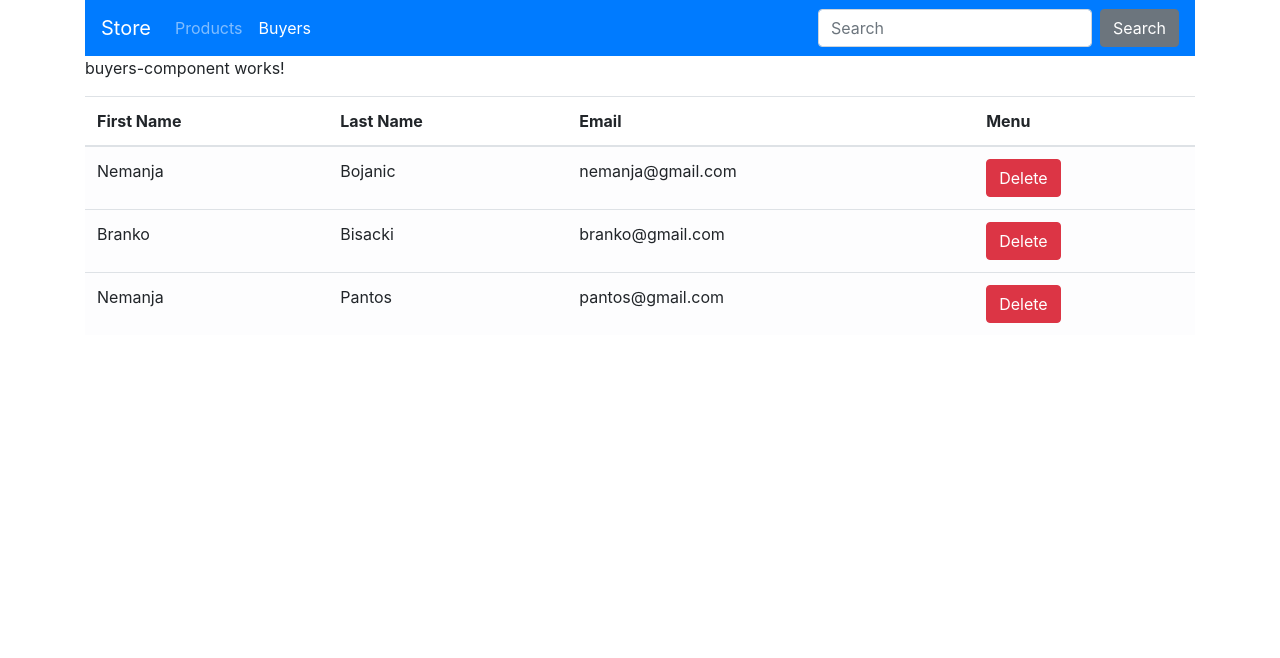
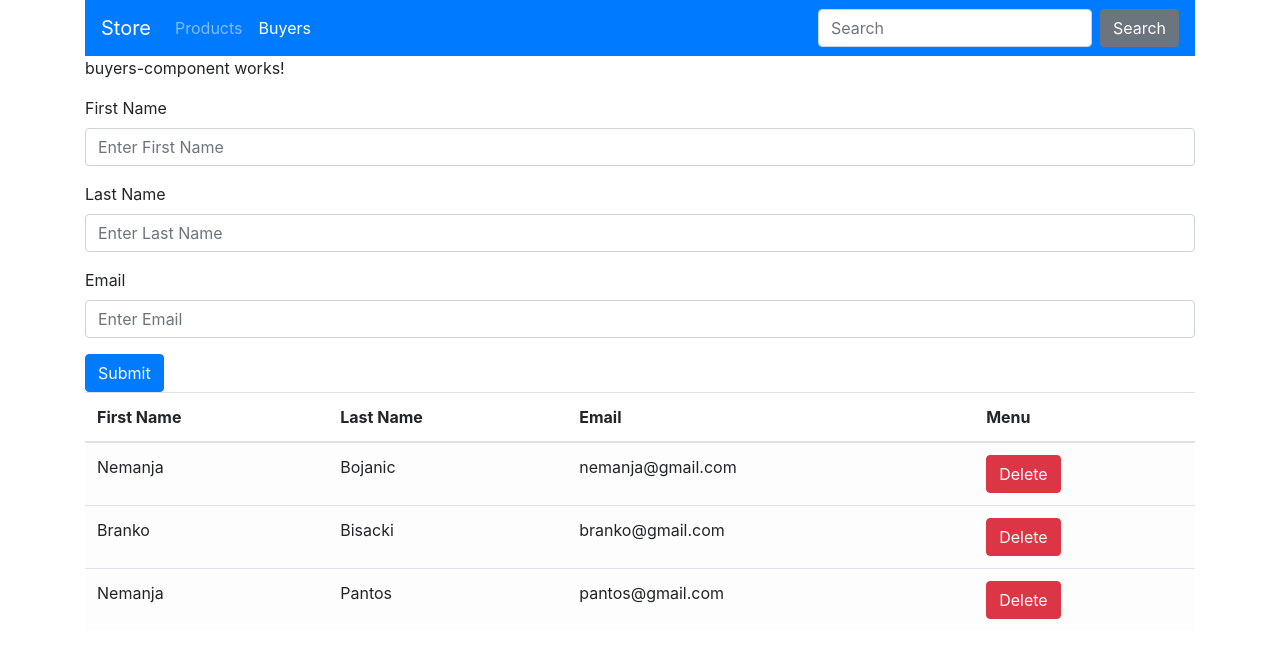
Before and after one commit to Nemanja1989/store, an Angular app: page /buyers in a window 1280 px wide. Shown: the top 658 px of the page. Built offline with nearby package versions, Linux system fonts and the light colour scheme.

Commit message:
master form for adding buyer that calse component and than service

```diff
--- a/src/app/app.module.ts
+++ b/src/app/app.module.ts
@@ -1,6 +1,7 @@
 import {BrowserModule} from '@angular/platform-browser';
 import {NgModule} from '@angular/core';
 import {RouterModule, Routes} from '@angular/router';
+import {FormsModule} from '@angular/forms';
 
 
 import {AppComponent} from './app.component';
@@ -27,6 +28,7 @@ const appRoutes: Routes = [
     ],
     imports: [
         BrowserModule,
+        FormsModule,
         RouterModule.forRoot(
             appRoutes
         )
--- a/src/app/components/buyers-component/buyers-component.component.html
+++ b/src/app/components/buyers-component/buyers-component.component.html
@@ -1,6 +1,26 @@
 <p>
     buyers-component works!
 </p>
+
+<form class="">
+    <div class="form-group">
+        <label for="firstName">First Name</label>
+        <input type="text" name="firstName" class="form-control" id="firstName" placeholder="Enter First Name"
+               [(ngModel)]="firstName">
+    </div>
+    <div class="form-group">
+        <label for="lastName">Last Name</label>
+        <input type="text" name="lastName" class="form-control" id="lastName" placeholder="Enter Last Name"
+               [(ngModel)]="lastName">
+    </div>
+    <div class="form-group">
+        <label for="email">Email</label>
+        <input type="email" name="email" class="form-control" id="email" placeholder="Enter Email"
+               [(ngModel)]="email">
+    </div>
+
+    <button class="btn btn-primary" (click)="addBuyer()">Submit</button>
+</form>
 
 <table class="table table-hover">
     <thead>
@@ -16,7 +36,9 @@
         <td>{{buyer.firstName}}</td>
         <td>{{buyer.lastName}}</td>
         <td>{{buyer.email}}</td>
-    <td><button class="btn btn-danger" (click)="removeBuyer(buyer)">Delete</button></td>
+        <td>
+            <button class="btn btn-danger" (click)="removeBuyer(buyer)">Delete</button>
+        </td>
     </tr>
     </tbody>
 </table>
--- a/src/app/components/buyers-component/buyers-component.component.ts
+++ b/src/app/components/buyers-component/buyers-component.component.ts
@@ -1,5 +1,8 @@
 import {Component, OnInit} from '@angular/core';
 import {BuyersServiceService} from '../../services/buyers-service.service';
+import {Buyers} from '../../models/buyers';
+import {Products} from '../../models/products';
+
 
 @Component({
     selector: 'app-buyers-component',
@@ -9,6 +12,12 @@ import {BuyersServiceService} from '../../services/buyers-service.service';
 export class BuyersComponentComponent implements OnInit {
 
     buyers;
+
+    // form part
+    firstName: string;
+    lastName: string;
+    email: string;
+    product: Products;
 
     constructor(private _buyersService: BuyersServiceService) {
         this.buyers = this._buyersService.getBuyers();
@@ -20,6 +29,24 @@ export class BuyersComponentComponent implements OnInit {
         this.buyers.splice(index, 1);
     }
 
+    addBuyer() {
+        // get biggest ID
+        let bigestId = 0;
+        for ( let i = 0; i < this.buyers.length; i++) {
+            if (this.buyers[i]['id'] > bigestId) {
+                bigestId = this.buyers[i]['id'];
+            }
+        }
+        const finalid = bigestId + 1;
+
+        this._buyersService.addBuyer(finalid, this.firstName, this.lastName, this.email, this.product);
+
+        // clear from
+        this.firstName = '';
+        this.lastName = '';
+        this.email = '';
+    }
+
     ngOnInit() {
     }
 
--- a/src/app/models/buyers.ts
+++ b/src/app/models/buyers.ts
@@ -8,7 +8,7 @@ export class Buyers {
     email;
     products;
 
-    constructor(id: number, firstName: string, lastName: string, email: string, products: Products  ) {
+    constructor(id: number, firstName: string, lastName: string, email: string, products?: Products  ) {
         // no need for this but lets stay for now
         this.id        = id;
         this.firstName = firstName;
--- a/src/app/services/buyers-service.service.ts
+++ b/src/app/services/buyers-service.service.ts
@@ -1,4 +1,5 @@
 import {Injectable} from '@angular/core';
+import {Buyers} from '../models/buyers';
 
 @Injectable()
 export class BuyersServiceService {
@@ -44,5 +45,11 @@ export class BuyersServiceService {
        return this.buyers;
     }
 
+    public addBuyer(finalid, firstName, lastName, email, product) {
+        const buyer = new Buyers(finalid, firstName, lastName, email, product);
+
+        this.buyers.push(buyer);
+    }
+
 
 }
```
Lines whose indentation alone changed are shown as unchanged.
